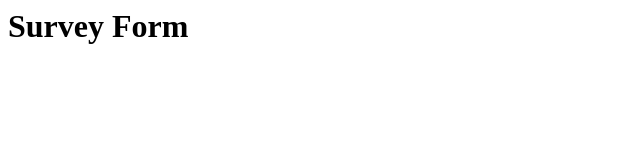
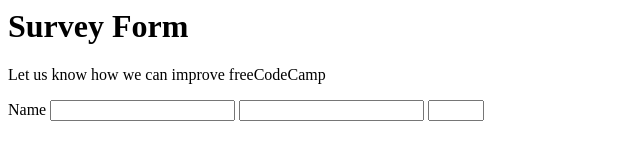
Before and after one commit to offorma/SurveyPageForMicroverse, a plain HTML site: page index.html in a window 1280 px wide. Shown: the whole page, without its empty margins (0-640 px from the left). Drawn offline with Linux system fonts and the light colour scheme.

Commit message:
Update index.html
added multiple fields to the form and just one label to the name input field

```diff
--- a/index.html
+++ b/index.html
@@ -6,5 +6,14 @@
         <header>
             <h1 id="title">Survey Form</h1>
         </header>
+        <p id="description">Let us know how we can improve freeCodeCamp</p>
+        <form action="" id="survey-form">
+            <label id="name-label">Name</label>
+            <input type="text" id="name" name="firstName"/>
+
+            <input type="email" id="email" name="emai"/>
+            <input type="number" min="4" max="20" id="number" name="number" />
+
+        </form>
     </body>
 </html>
```
